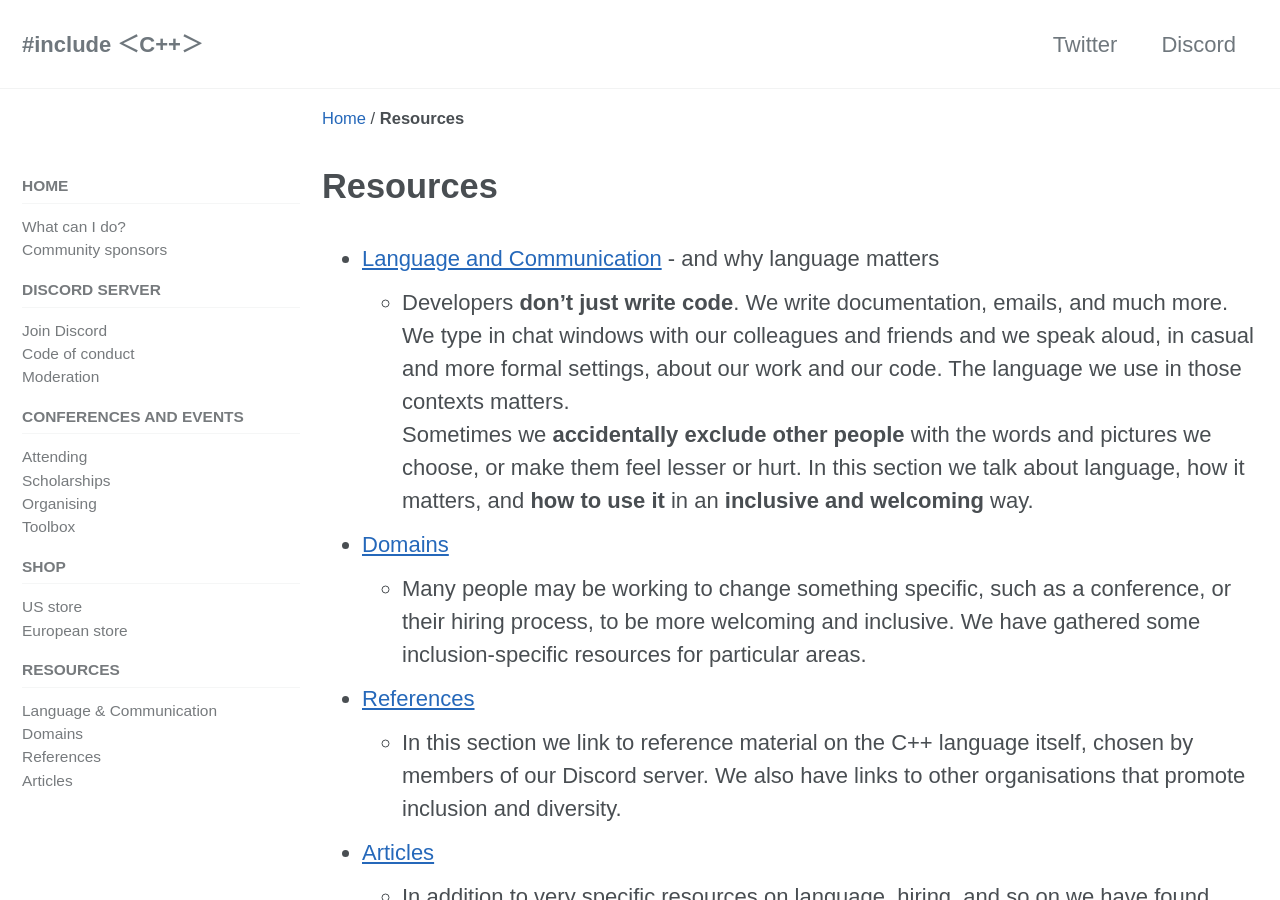
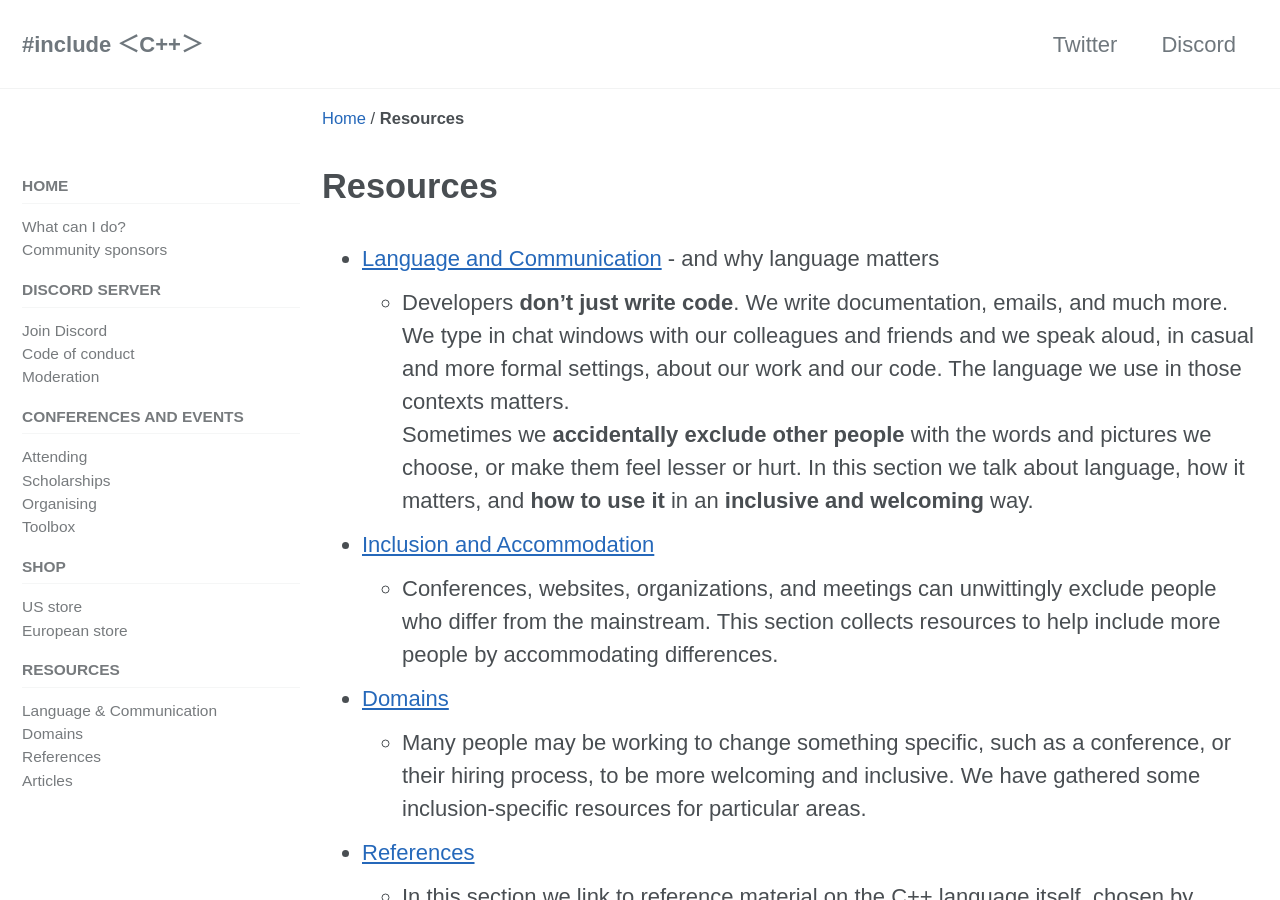
Before and after one commit to include-cpp/include-cpp.github.io, a Jekyll site: the page built from resources/index.md, in a window 1280 px wide and 900 px high. Built offline with Jekyll 4.4.1, drawn with Linux system fonts in a browser that asks for light colours; cached includes are drawn as plain includes; nearby versions of some CDN libraries.

Commit message:
Add link to Inclusion and Accommodation page
Co-Authored-By: Kate Gregory <kategregory@users.noreply.github.com>

```diff
--- a/resources/index.md
+++ b/resources/index.md
@@ -7,7 +7,8 @@ classes: wide
 * [Language and Communication](/resources/language/) - and why language matters
     * Developers **don't just write code**. We write documentation, emails, and much more. We type in chat windows with our colleagues and friends and we speak aloud, in casual and more formal settings, about our work and our code. The language we use in those contexts matters.
     Sometimes we **accidentally exclude other people** with the words and pictures we choose, or make them feel lesser or hurt. In this section we talk about language, how it matters, and **how to use it** in an **inclusive and welcoming** way.
-<!-- * [Discriminations](/resources/discriminations/) -->
+* [Inclusion and Accommodation](/resources/inclusion/)
+    * Conferences, websites, organizations, and meetings can unwittingly exclude people who differ from the mainstream. This section collects resources to help include more people by accommodating differences.
 * [Domains](/resources/domains/)
     * Many people may be working to change something specific, such as a conference, or their hiring process, to be more welcoming and inclusive. We have gathered some inclusion-specific resources for particular areas.
 * [References](/resources/references/)
```
